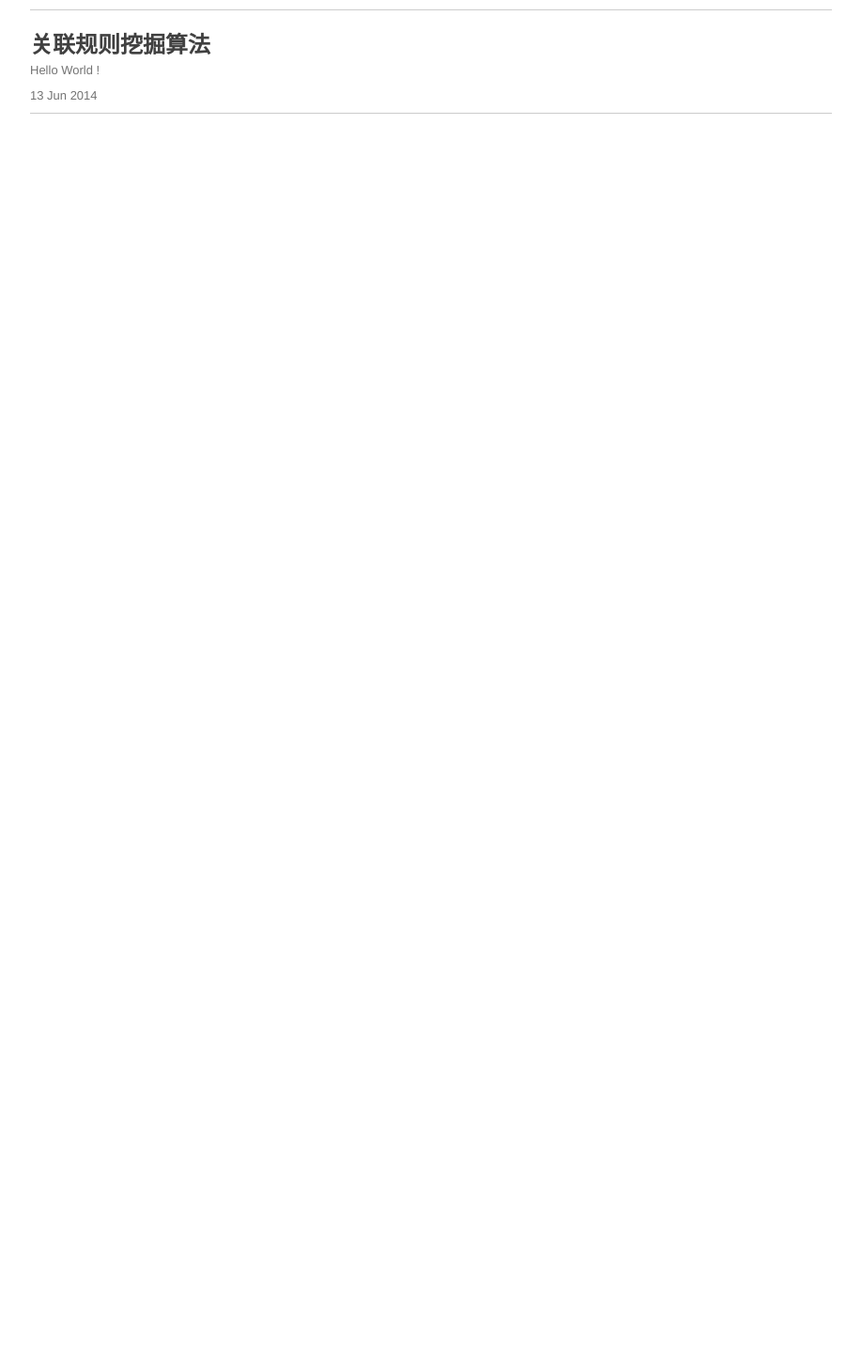
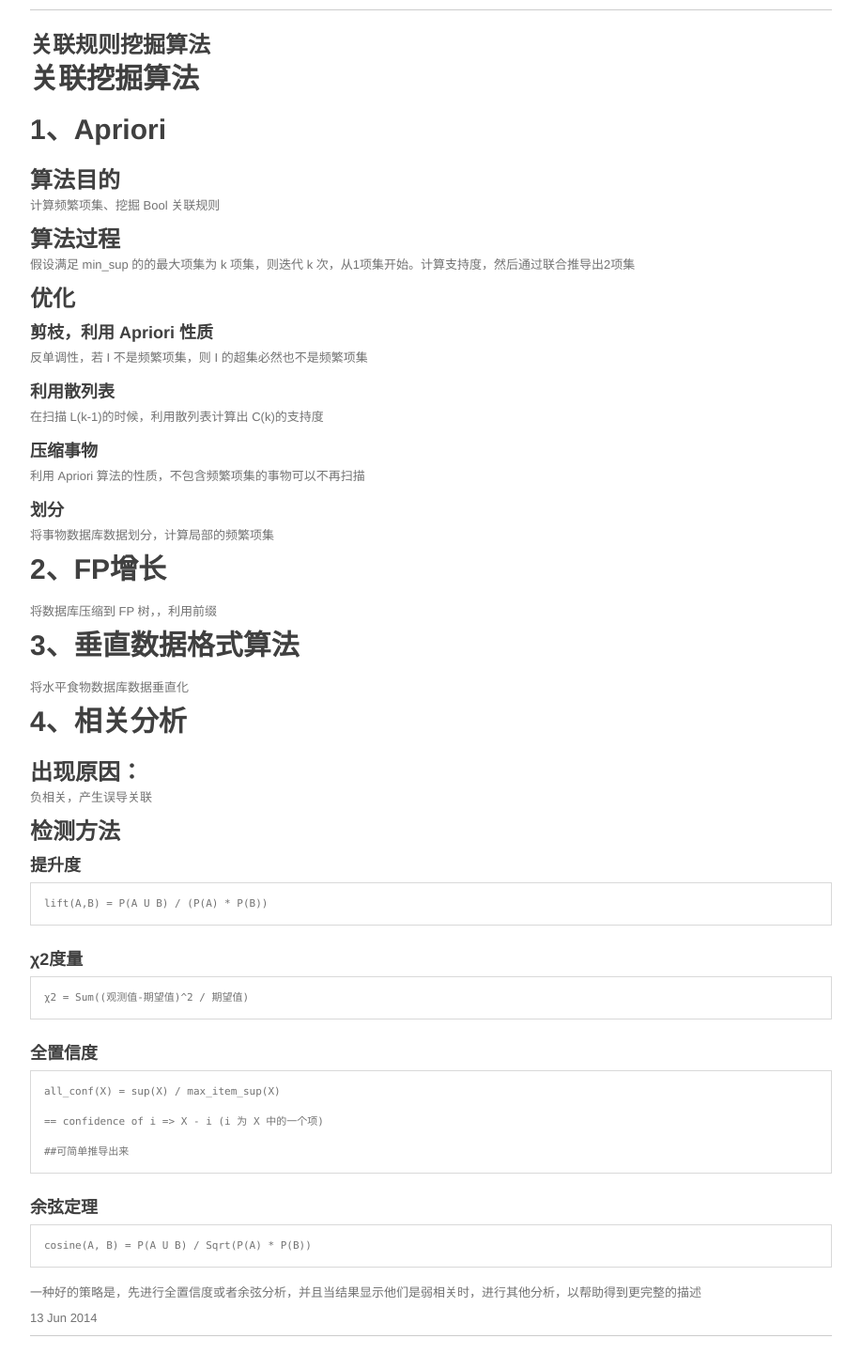
Before and after one commit to Fydot/Fydot.github.io, a Jekyll site: the page built from _posts/2014-06-13-Association-Rules.html, in a window 1280 px wide. Shown: the whole page at 94% size, without its empty margins (181-1098 px from the left). Built offline with Jekyll 4.4.1, drawn with Linux system fonts in a browser that asks for light colours; before the commit the page ends 900 px from its top, so only the background shows below that.

Commit message:
add new page

```diff
--- a/_posts/2014-06-13-Association-Rules.html
+++ b/_posts/2014-06-13-Association-Rules.html
@@ -5,6 +5,223 @@ title: 关联规则挖掘算法
 
 <h2>{{ page.title }}</h2>
 
-<p>Hello World !</p>
+<meta charset="utf-8">
+<meta name="viewport" content="width=device-width, initial-scale=1.0, user-scalable=yes">
+<style>
+h1,
+h2,
+h3,
+h4,
+h5,
+h6,
+p,
+blockquote {
+    margin: 0;
+    padding: 0;
+}
+body {
+    font-family: "Helvetica Neue", Helvetica, "Hiragino Sans GB", Arial, sans-serif;
+    font-size: 13px;
+    line-height: 18px;
+    color: #737373;
+    background-color: white;
+    margin: 10px 13px 10px 13px;
+}
+table {
+        margin: 10px 0 15px 0;
+        border-collapse: collapse;
+}
+td,th {
+        border: 1px solid #ddd;
+        padding: 3px 10px;
+}
+th {
+        padding: 5px 10px;
+}
+
+a {
+    color: #0069d6;
+}
+a:hover {
+    color: #0050a3;
+    text-decoration: none;
+}
+a img {
+    border: none;
+}
+p {
+    margin-bottom: 9px;
+}
+h1,
+h2,
+h3,
+h4,
+h5,
+h6 {
+    color: #404040;
+    line-height: 36px;
+}
+h1 {
+    margin-bottom: 18px;
+    font-size: 30px;
+}
+h2 {
+    font-size: 24px;
+}
+h3 {
+    font-size: 18px;
+}
+h4 {
+    font-size: 16px;
+}
+h5 {
+    font-size: 14px;
+}
+h6 {
+    font-size: 13px;
+}
+hr {
+    margin: 0 0 19px;
+    border: 0;
+    border-bottom: 1px solid #ccc;
+}
+blockquote {
+    padding: 13px 13px 21px 15px;
+    margin-bottom: 18px;
+    font-family:georgia,serif;
+    font-style: italic;
+}
+blockquote:before {
+    content:"\201C";
+    font-size:40px;
+    margin-left:-10px;
+    font-family:georgia,serif;
+    color:#eee;
+}
+blockquote p {
+    font-size: 14px;
+    font-weight: 300;
+    line-height: 18px;
+    margin-bottom: 0;
+    font-style: italic;
+}
+code, pre {
+    font-family: Monaco, Andale Mono, Courier New, monospace;
+}
+code {
+    background-color: #fee9cc;
+    color: rgba(0, 0, 0, 0.75);
+    padding: 1px 3px;
+    font-size: 12px;
+    -webkit-border-radius: 3px;
+    -moz-border-radius: 3px;
+    border-radius: 3px;
+}
+pre {
+    display: block;
+    padding: 14px;
+    margin: 0 0 18px;
+    line-height: 16px;
+    font-size: 11px;
+    border: 1px solid #d9d9d9;
+    white-space: pre-wrap;
+    word-wrap: break-word;
+}
+pre code {
+    background-color: #fff;
+    color:#737373;
+    font-size: 11px;
+    padding: 0;
+}
+@media screen and (min-width: 914px) {
+    body {
+        width: 854px;
+        margin:10px auto;
+    }
+}
+@media print {
+        body,code,pre code,h1,h2,h3,h4,h5,h6 {
+                color: black;
+        }
+        table, pre {
+                page-break-inside: avoid;
+        }
+}
+</style>
+<title>1、Apriori</title>
+
+</head>
+<body>
+<h1>关联挖掘算法</h1>
+
+<h1>1、Apriori</h1>
+
+<h2>算法目的</h2>
+
+<p>计算频繁项集、挖掘 Bool 关联规则</p>
+
+<h2>算法过程</h2>
+
+<p>假设满足 min_sup 的的最大项集为 k 项集，则迭代 k 次，从1项集开始。计算支持度，然后通过联合推导出2项集</p>
+
+<h2>优化</h2>
+
+<h3>剪枝，利用 Apriori 性质</h3>
+
+<p>反单调性，若 I 不是频繁项集，则 I 的超集必然也不是频繁项集</p>
+
+<h3>利用散列表</h3>
+
+<p>在扫描 L(k-1)的时候，利用散列表计算出 C(k)的支持度</p>
+
+<h3>压缩事物</h3>
+
+<p>利用 Apriori 算法的性质，不包含频繁项集的事物可以不再扫描</p>
+
+<h3>划分</h3>
+
+<p>将事物数据库数据划分，计算局部的频繁项集</p>
+
+<h1>2、FP增长</h1>
+
+<p>将数据库压缩到 FP 树，，利用前缀</p>
+
+<h1>3、垂直数据格式算法</h1>
+
+<p>将水平食物数据库数据垂直化</p>
+
+<h1>4、相关分析</h1>
+
+<h2>出现原因：</h2>
+
+<p>负相关，产生误导关联</p>
+
+<h2>检测方法</h2>
+
+<h3>提升度</h3>
+
+<pre><code>lift(A,B) = P(A U B) / (P(A) * P(B))
+</code></pre>
+
+<h3>χ2度量</h3>
+
+<pre><code>χ2 = Sum((观测值-期望值)^2 / 期望值)
+</code></pre>
+
+<h3>全置信度</h3>
+
+<pre><code>all_conf(X) = sup(X) / max_item_sup(X)
+
+== confidence of i =&gt; X - i (i 为 X 中的一个项)
+
+##可简单推导出来
+</code></pre>
+
+<h3>余弦定理</h3>
+
+<pre><code>cosine(A, B) = P(A U B) / Sqrt(P(A) * P(B))
+</code></pre>
+
+<p>一种好的策略是，先进行全置信度或者余弦分析，并且当结果显示他们是弱相关时，进行其他分析，以帮助得到更完整的描述</p>
 
 <p>{{ page.date | date_to_string }}</p>
```
